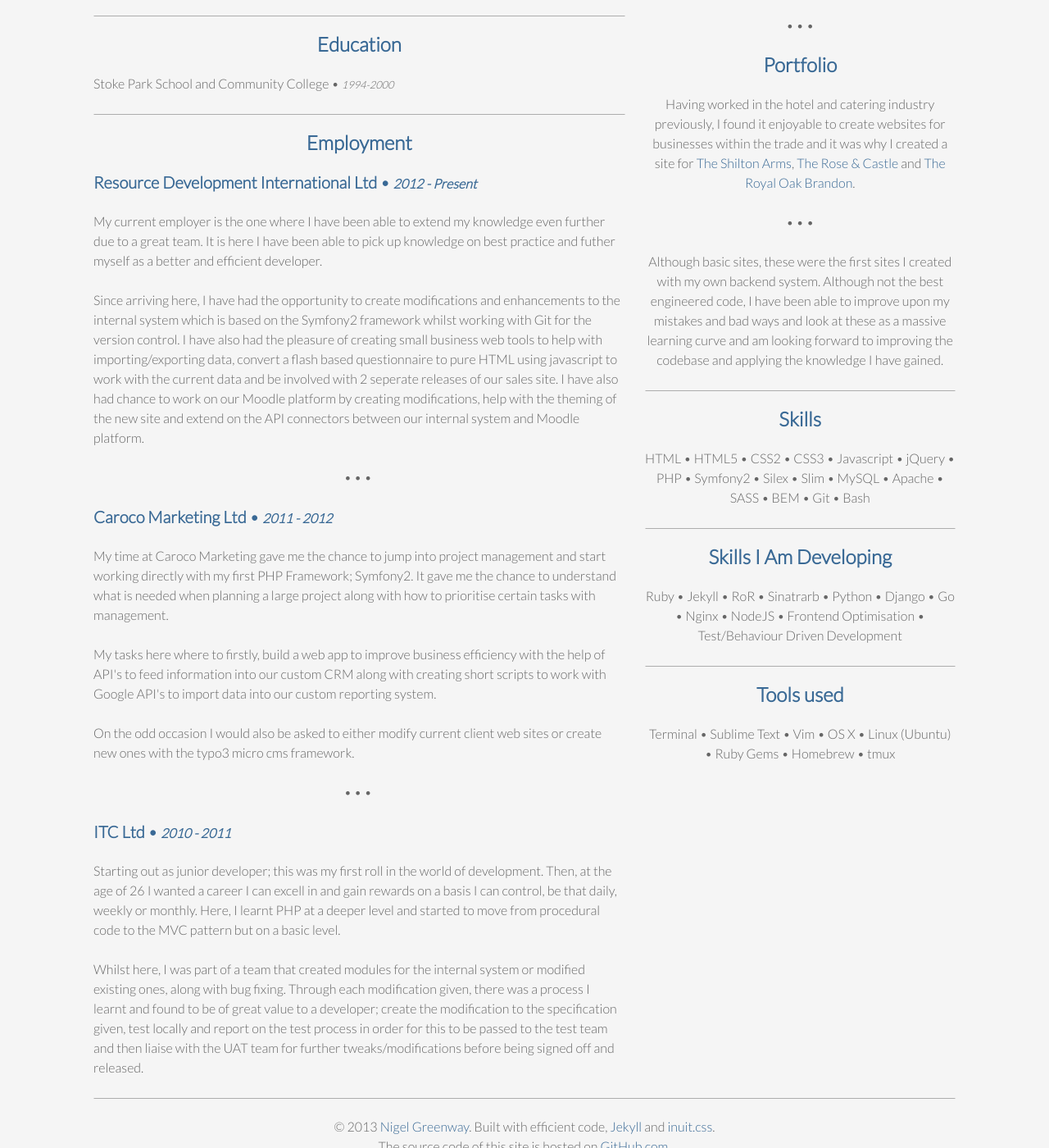
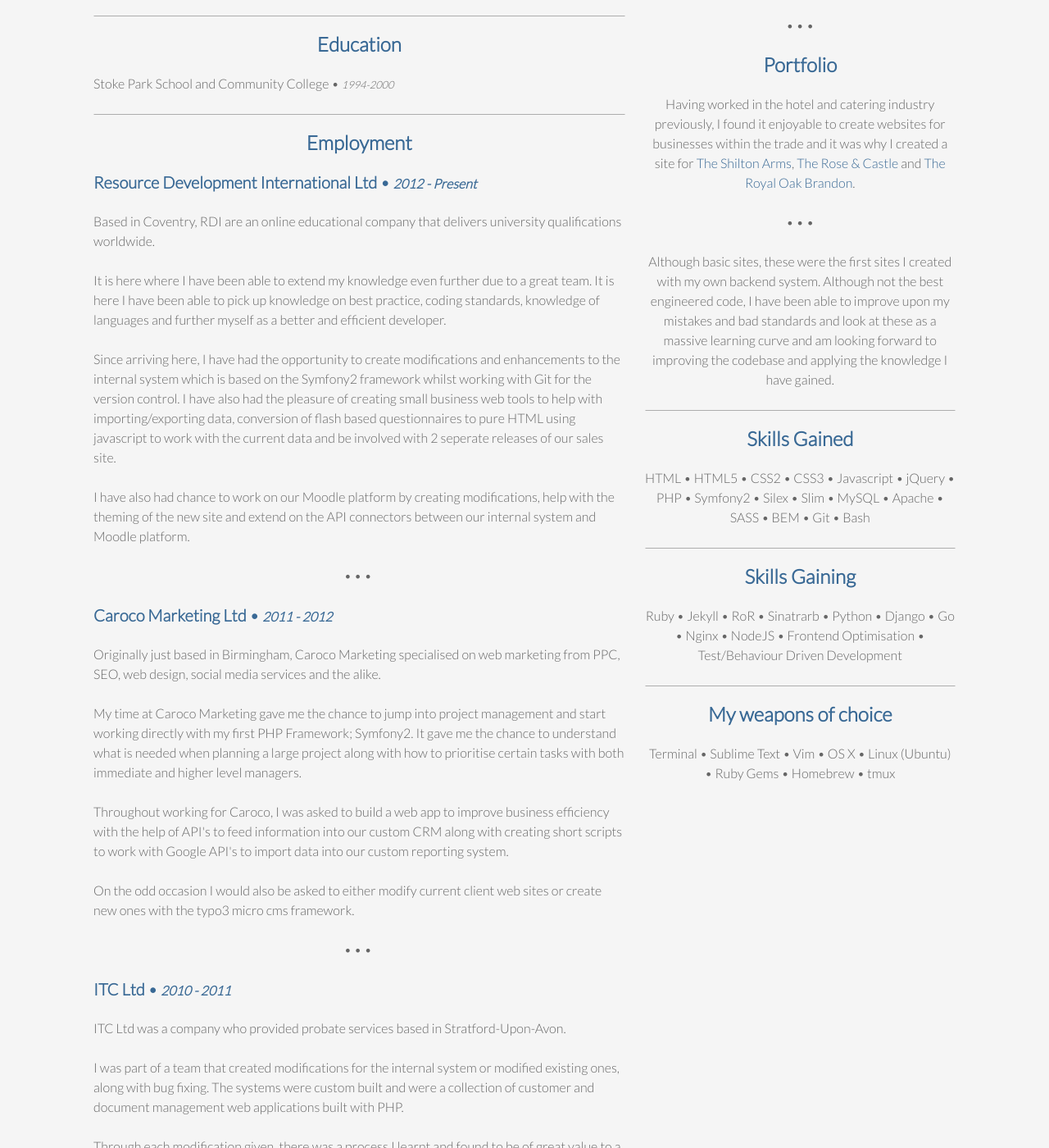
Before and after one commit to futurepixels/futurepixels.co.uk, a Jekyll site: the page built from resume.html, in a window 1280 px wide and 1400 px high, scrolled down 745 px. Shown: the whole window at 82% size. Built offline with Jekyll 4.4.1, drawn with Linux system fonts in a browser that asks for light colours; some of the changed text lies outside the part shown.

Commit message:
Update wording to read better

```diff
--- a/resume.html
+++ b/resume.html
@@ -9,7 +9,10 @@ class: cv
 	<div class="g one-whole desk-five-eighths">
 		<h3 class="center">Profile</h3>
 		<p>
-			A keen and dedicated developer to create web apps and sites that are based upon concepts and standards to help produce well documented/commented code, a codebase that ensures ease of maintainability using the `DRY` concept along with researching technologies to better fit the product needed.
+			A keen and dedicated developer to create web applications and sites that are based upon concepts and standards to help produce well documented/commented code, a codebase that ensures ease of maintainability using the `DRY` concept along with researching technologies to better fit the product needed.
+		</p>
+		<p>
+
 		</p>
 		<hr>
 		<h3 class="center">Education</h3>
@@ -22,20 +25,29 @@ class: cv
 			Resource Development International Ltd • <i><small>2012 - Present</small></i>
 		</h4>
 		<p>
-			My current employer is the one where I have been able to extend my knowledge even further due to a great team. It is here I have been able to pick up knowledge on best practice and futher myself as a better and efficient developer.
+			Based in Coventry, RDI are an online educational company that delivers university qualifications worldwide.
 		</p>
 		<p>
-			Since arriving here, I have had the opportunity to create modifications and enhancements to the internal system which is based on the Symfony2 framework whilst working with Git for the version control. I have also had the pleasure of creating small business web tools to help with importing/exporting data, convert a flash based questionnaire to pure HTML using javascript to work with the current data and be involved with 2 seperate releases of our sales site.  I have also had chance to work on our Moodle platform by creating modifications, help with the theming of the new site and extend on the API connectors between our internal system and Moodle platform.
+			It is here where I have been able to extend my knowledge even further due to a great team. It is here I have been able to pick up knowledge on best practice, coding standards, knowledge of languages and further myself as a better and efficient developer.
+		</p>
+		<p>
+			Since arriving here, I have had the opportunity to create modifications and enhancements to the internal system which is based on the Symfony2 framework whilst working with Git for the version control. I have also had the pleasure of creating small business web tools to help with importing/exporting data, conversion of flash based questionnaires to pure HTML using javascript to work with the current data and be involved with 2 seperate releases of our sales site.
+		</p>
+		<p>
+			I have also had chance to work on our Moodle platform by creating modifications, help with the theming of the new site and extend on the API connectors between our internal system and Moodle platform.
 		</p>
 		<p class="center">• • • </p>
 		<h4>
 			Caroco Marketing Ltd • <i><small>2011 - 2012</small></i>
 		</h4>
 		<p>
-			My time at Caroco Marketing gave me the chance to jump into project management and start working directly with my first PHP Framework; Symfony2.  It gave me the chance to understand what is needed when planning a large project along with how to prioritise certain tasks with management.
+			Originally just based in Birmingham, Caroco Marketing specialised on web marketing from PPC, SEO, web design, social media services and the alike.
 		</p>
 		<p>
-			My tasks here where to firstly, build a web app to improve business efficiency with the help of API's to feed information into our custom CRM along with creating short scripts to work with Google API's to import data into our custom reporting system.
+			My time at Caroco Marketing gave me the chance to jump into project management and start working directly with my first PHP Framework; Symfony2.  It gave me the chance to understand what is needed when planning a large project along with how to prioritise certain tasks with both immediate and higher level managers.
+		</p>
+		<p>
+			Throughout working for Caroco, I was asked to build a web app to improve business efficiency with the help of API's to feed information into our custom CRM along with creating short scripts to work with Google API's to import data into our custom reporting system.
 		</p>
 		<p>
 			On the odd occasion I would also be asked to either modify current client web sites or create new ones with the typo3 micro cms framework.
@@ -46,10 +58,16 @@ class: cv
 			ITC Ltd • <i><small>2010 - 2011</small></i>
 		</h4>
 		<p>
-			Starting out as junior developer; this was my first roll in the world of development.  Then, at the age of 26 I wanted a career I can excell in and gain rewards on a basis I can control, be that daily, weekly or monthly.  Here, I learnt PHP at a deeper level and started to move from procedural code to the MVC pattern but on a basic level.
+			ITC Ltd was a company who provided probate services based in Stratford-Upon-Avon.
 		</p>
 		<p>
-			Whilst here, I was part of a team that created modules for the internal system or modified existing ones, along with bug fixing. Through each modification given, there was a process I learnt and found to be of great value to a developer; create the modification to the specification given, test locally and report on the test process in order for this to be passed to the test team and then liaise with the UAT team for further tweaks/modifications before being signed off and released.
+			I was part of a team that created modifications for the internal system or modified existing ones, along with bug fixing.  The systems were custom built and were a collection of customer and document management web applications built with PHP.
+		</p>
+		<p>
+			Through each modification given, there was a process I learnt and found to be of great value to a developer; create the modification to the specification given, test locally and report on the test process in order for this to be passed to the test team and then liaise with the user acceptence team for further tweaks/modifications before being signed off and released.
+		</p>
+		<p>
+			Starting out as junior developer; this was my first roll in the world of development.  Then, at the age of 26 I wanted a career I can excel in and gain rewards on a basis I can control, be that daily, weekly or monthly.  Here, I learnt PHP at a deeper level and started to move from procedural code to the MVC pattern but on a basic level.
 		</p>
 	</div>
 
@@ -69,23 +87,23 @@ class: cv
 		<p class="center">• • •</p>
 
 		<p class="center">
-			Although basic sites, these were the first sites I created with my own backend system. Although not the best engineered code, I have been able to improve upon my mistakes and bad ways and look at these as a massive learning curve and am looking forward to improving the codebase and applying the knowledge I have gained.
+			Although basic sites, these were the first sites I created with my own backend system. Although not the best engineered code, I have been able to improve upon my mistakes and bad standards and look at these as a massive learning curve and am looking forward to improving the codebase and applying the knowledge I have gained.
 		</p>
 		<hr>
 
-		<h3 class="center">Skills</h3>
+		<h3 class="center">Skills Gained</h3>
 		<p class="center">
 			HTML • HTML5 • CSS2 • CSS3 • Javascript • jQuery • PHP • Symfony2 • Silex • Slim • MySQL • Apache • SASS • BEM • Git • Bash
 		</p>
 		<hr>
 
-		<h3 class="center">Skills I Am Developing</h3>
+		<h3 class="center">Skills Gaining</h3>
 		<p class="center">
 			Ruby • Jekyll • RoR • Sinatrarb • Python • Django • Go • Nginx • NodeJS • Frontend Optimisation • Test/Behaviour Driven Development
 		</p>
 		<hr>
 
-		<h3 class="center">Tools used</h3>
+		<h3 class="center">My weapons of choice</h3>
 		<p class="center">
 			Terminal • Sublime Text • Vim • OS X • Linux (Ubuntu) • Ruby Gems • Homebrew • tmux
 		</p>
```
